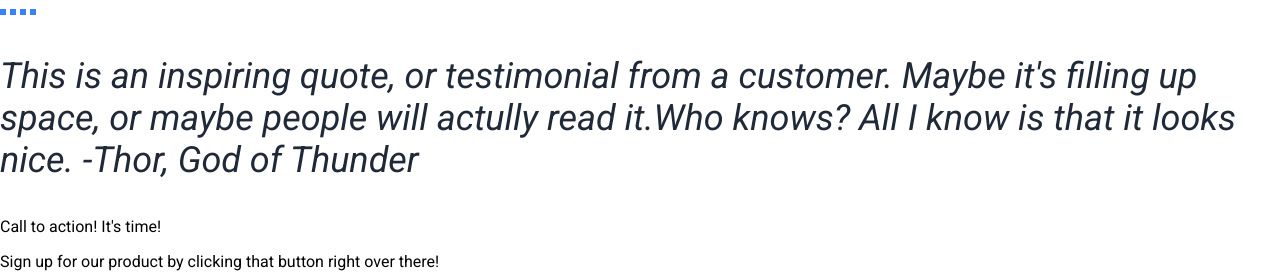
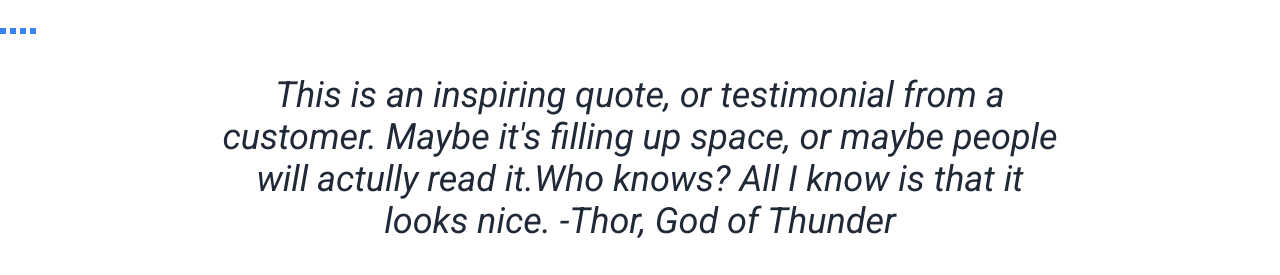
Before and after one commit to priyeshraj20/Landing_page, a plain HTML site: page index.html in a window 1280 px wide. Shown: the part 430-705 px from the top of the page. Drawn offline with Linux system fonts and the light colour scheme.

Commit message:
Small text alignment changes

```diff
--- a/index.html
+++ b/index.html
@@ -25,7 +25,7 @@
       <p class="head2">This website is
       awesome</p>
     <p class="herocontent">The website has some subtext that goes here under the main
-      title. It's smaller font and colour is lower
+      title. It's smaller font and colour is lower<br />
       contrast</p>
       <div><button>Sign Up</button></div>
     </div>
@@ -41,9 +41,9 @@
     <img src="" alt="" class="imgborder">
   </div>
   <div>
-    <p class="quote">This is an inspiring quote, or testimonial from a
-      customer. Maybe it's filling up space, or maybe people
-      will actully read it.Who knows? All I know is that it
+    <p class="quote">This is an inspiring quote, or testimonial from a<br />
+      customer. Maybe it's filling up space, or maybe people<br />
+      will actully read it.Who knows? All I know is that it<br />
       looks nice. <span>-Thor, God of Thunder</span></p>
   </div>
   <div>
--- a/styles.css
+++ b/styles.css
@@ -81,6 +81,7 @@ a{
     font-weight: light;
     font-style: italic;
     color: #1F2937;
+    text-align: center;
 }
 
 footer{
```
